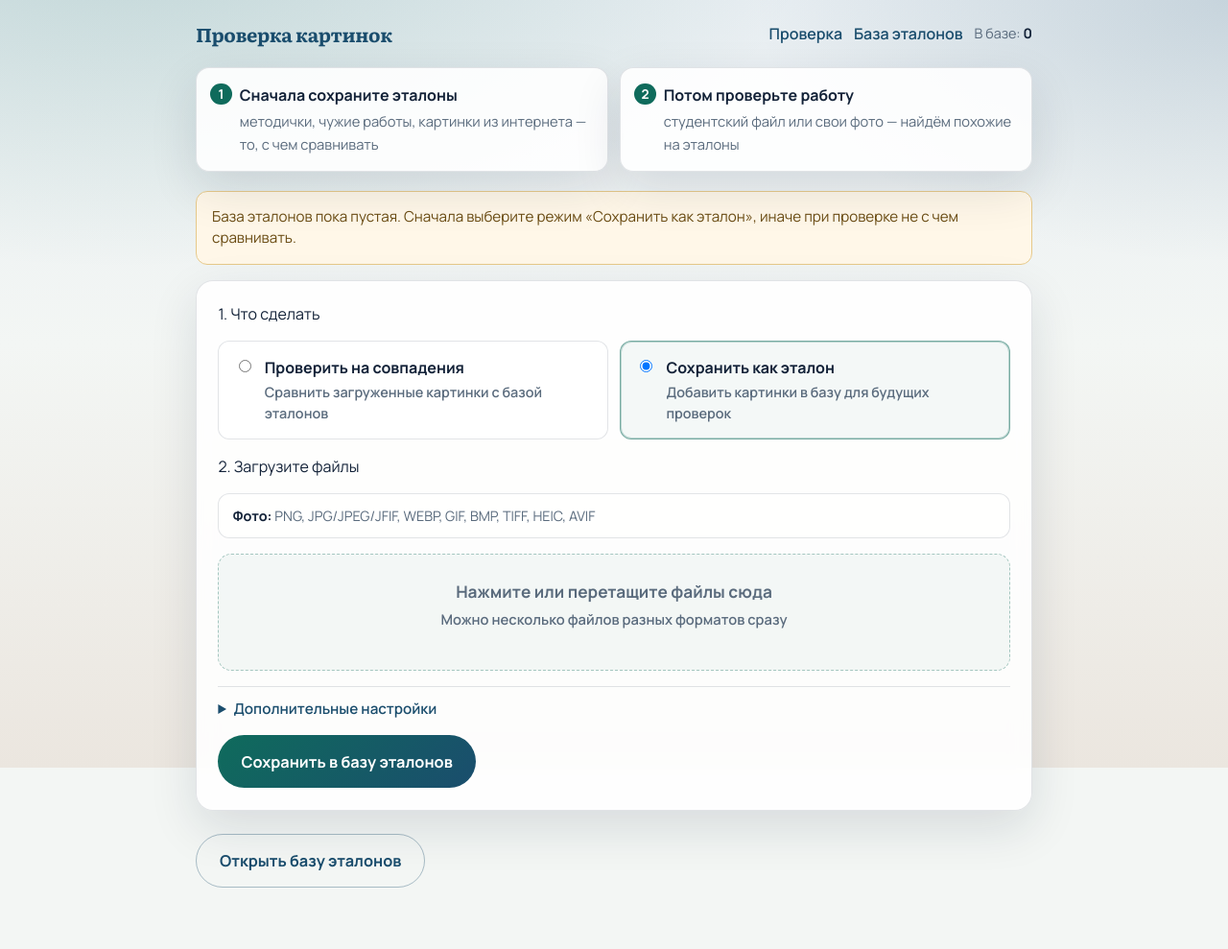
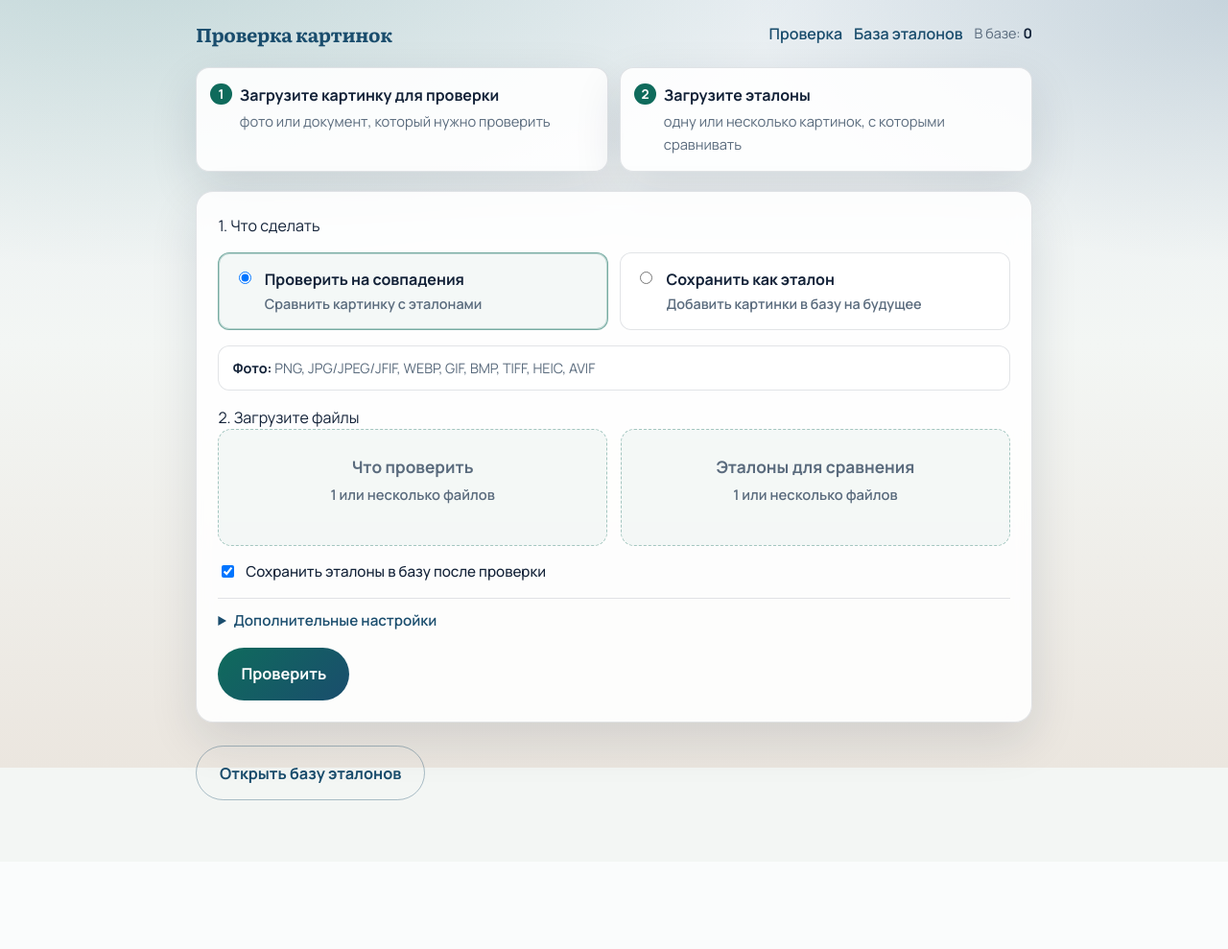
Before and after one commit to Nikita24423/modul-izobrazheniy-statya, a FastAPI app: page / in a window 1280 px wide. Shown: the whole page at 96% size. After the commit the page ends 834 px from the top, so only its background shows below. Run offline with FastAPI, Linux system fonts and the light colour scheme; data that the repository does not hold is empty; some libraries are stand-ins or nearby versions.

Commit message:
Split check form into query and reference upload zones.

```diff
--- a/web/app.py
+++ b/web/app.py
@@ -171,17 +171,46 @@ async def upload_page(request: Request):
     )
 
 
+def _save_uploads(uploads: list[UploadFile], dest_dir: Path) -> list[Path]:
+    saved: list[Path] = []
+    dest_dir.mkdir(parents=True, exist_ok=True)
+    for upload in uploads:
+        if not upload.filename:
+            continue
+        suffix = Path(upload.filename).suffix.lower()
+        if suffix not in ALLOWED_EXT:
+            raise HTTPException(
+                status_code=400,
+                detail=(
+                    f"Формат не поддерживается: {suffix}. "
+                    f"Можно: фото ({', '.join(sorted(RASTER_EXT))}), "
+                    f"документы ({', '.join(sorted(SUPPORTED_DOC_EXT))})"
+                ),
+            )
+        dest = dest_dir / _safe_name(upload.filename)
+        # избегаем перезаписи одинаковых имён
+        if dest.exists():
+            dest = dest_dir / f"{dest.stem}_{uuid.uuid4().hex[:6]}{dest.suffix}"
+        with dest.open("wb") as out:
+            shutil.copyfileobj(upload.file, out)
+        saved.append(dest)
+    return saved
+
+
 @app.post("/check")
 async def check_upload(
-    files: list[UploadFile] = File(...),
+    files: list[UploadFile] | None = File(None),
+    references: list[UploadFile] | None = File(None),
+    index_files: list[UploadFile] | None = File(None),
     mode: str = Form("check"),
     task_id: str = Form(""),
     document_id: str = Form(""),
     tau: int = Form(10),
     index_to_corpus: bool = Form(False),
 ):
-    if not files or all(not f.filename for f in files):
-        raise HTTPException(status_code=400, detail="Выберите хотя бы один файл")
+    files = files or []
+    references = references or []
+    index_files = index_files or []
 
     job_id = uuid.uuid4().hex[:12]
     task_id = (task_id or f"web-{job_id}").strip()
@@ -191,32 +220,13 @@ async def check_upload(
     job_dir = UPLOAD_DIR / job_id
     job_dir.mkdir(parents=True, exist_ok=True)
 
-    saved: list[Path] = []
     try:
-        for upload in files:
-            if not upload.filename:
-                continue
-            suffix = Path(upload.filename).suffix.lower()
-            if suffix not in ALLOWED_EXT:
-                raise HTTPException(
-                    status_code=400,
-                    detail=(
-                        f"Формат не поддерживается: {suffix}. "
-                        f"Можно: фото ({', '.join(sorted(RASTER_EXT))}), "
-                        f"документы ({', '.join(sorted(SUPPORTED_DOC_EXT))})"
-                    ),
-                )
-            dest = job_dir / _safe_name(upload.filename)
-            with dest.open("wb") as out:
-                shutil.copyfileobj(upload.file, out)
-            saved.append(dest)
-
-        if not saved:
-            raise HTTPException(status_code=400, detail="Пустая загрузка")
-
         svc = _svc(tau=tau)
 
         if mode == "index":
+            saved = _save_uploads(index_files or files, job_dir / "index")
+            if not saved:
+                raise HTTPException(status_code=400, detail="Выберите файлы для базы эталонов")
             total = 0
             for path in saved:
                 total += svc.add_to_corpus(
@@ -238,27 +248,57 @@ async def check_upload(
             )
             return RedirectResponse(url=f"/results/{job_id}", status_code=303)
 
+        # Режим проверки: отдельно картинки и эталоны
+        query_paths = _save_uploads(files, job_dir / "query")
+        ref_paths = _save_uploads(references, job_dir / "refs")
+        if not query_paths:
+            raise HTTPException(status_code=400, detail="Загрузите изображение для проверки")
+        if not ref_paths:
+            raise HTTPException(
+                status_code=400,
+                detail="Загрузите хотя бы один эталон для сравнения",
+            )
+
+        ref_task_id = f"ref-{job_id}"
+        for i, path in enumerate(ref_paths):
+            svc.add_to_corpus(
+                path,
+                task_id=ref_task_id,
+                document_id=f"etalon-{i + 1}-{path.stem}",
+            )
+
+        check_task_id = f"check-{job_id}"
         parts: list[ImageCheckResult] = []
-        for i, path in enumerate(saved):
-            doc_id = document_id if len(saved) == 1 else f"{document_id}-{i + 1}"
+        for i, path in enumerate(query_paths):
+            doc_id = document_id if len(query_paths) == 1 else f"{document_id}-{i + 1}"
             parts.append(
                 svc.check(
                     path,
-                    task_id=task_id,
+                    task_id=check_task_id,
                     document_id=doc_id,
-                    index_to_corpus=index_to_corpus,
+                    index_to_corpus=False,
                     tau=tau,
                 )
             )
 
-        result = parts[0] if len(parts) == 1 else _merge_results(parts, task_id=task_id, document_id=document_id)
+        # если пользователь не хочет оставлять эталоны в базе — удаляем временный набор
+        if not index_to_corpus:
+            for doc in {f"etalon-{i + 1}-{p.stem}" for i, p in enumerate(ref_paths)}:
+                get_store().delete_document(doc)
+
+        result = (
+            parts[0]
+            if len(parts) == 1
+            else _merge_results(parts, task_id=check_task_id, document_id=document_id)
+        )
         view = _result_to_view(result)
         view.update(
             {
                 "kind": "check",
                 "job_id": job_id,
                 "created_at": datetime.now(timezone.utc).isoformat(),
-                "files": [p.name for p in saved],
+                "files": [p.name for p in query_paths],
+                "reference_files": [p.name for p in ref_paths],
                 "corpus_size": svc.corpus_size(),
             }
         )
--- a/web/static/style.css
+++ b/web/static/style.css
@@ -254,6 +254,15 @@ body {
 }
 .formats-help strong { color: var(--ink); }
 
+.dual-upload {
+  display: grid;
+  grid-template-columns: repeat(2, minmax(0, 1fr));
+  gap: 0.9rem;
+}
+@media (max-width: 760px) {
+  .dual-upload { grid-template-columns: 1fr; }
+}
+
 .drop {
   position: relative;
   border: 1.5px dashed rgba(15, 107, 92, 0.35);
--- a/web/templates/index.html
+++ b/web/templates/index.html
@@ -3,57 +3,75 @@
 {% block content %}
 <ol class="howto">
   <li>
-    <strong>Сначала сохраните эталоны</strong>
-    <span>методички, чужие работы, картинки из интернета — то, с чем сравнивать</span>
+    <strong>Загрузите картинку для проверки</strong>
+    <span>фото или документ, который нужно проверить</span>
   </li>
   <li>
-    <strong>Потом проверьте работу</strong>
-    <span>студентский файл или свои фото — найдём похожие на эталоны</span>
+    <strong>Загрузите эталоны</strong>
+    <span>одну или несколько картинок, с которыми сравнивать</span>
   </li>
 </ol>
-
-{% if library_size == 0 %}
-<div class="notice">
-  База эталонов пока пустая. Сначала выберите режим
-  «Сохранить как эталон», иначе при проверке не с чем сравнивать.
-</div>
-{% endif %}
 
 <form class="panel" action="/check" method="post" enctype="multipart/form-data" id="check-form">
   <div class="step-label">1. Что сделать</div>
   <div class="modes">
     <label class="mode">
-      <input type="radio" name="mode" value="check" {% if library_size > 0 %}checked{% endif %}>
+      <input type="radio" name="mode" value="check" checked>
       <span>
         <strong>Проверить на совпадения</strong>
-        Сравнить загруженные картинки с базой эталонов
+        Сравнить картинку с эталонами
       </span>
     </label>
     <label class="mode">
-      <input type="radio" name="mode" value="index" {% if library_size == 0 %}checked{% endif %}>
+      <input type="radio" name="mode" value="index">
       <span>
         <strong>Сохранить как эталон</strong>
-        Добавить картинки в базу для будущих проверок
+        Добавить картинки в базу на будущее
       </span>
     </label>
   </div>
 
-  <div class="step-label">2. Загрузите файлы</div>
   <div class="formats-help">
     <div><strong>Фото:</strong> PNG, JPG/JPEG/JFIF, WEBP, GIF, BMP, TIFF, HEIC, AVIF</div>
   </div>
-  <div class="drop" id="dropzone">
-    <input type="file" name="files" id="files" multiple accept="{{ accept_attr }}" required>
-    <label for="files" class="drop-label">
+
+  <div id="check-uploads">
+    <div class="step-label">2. Загрузите файлы</div>
+    <div class="dual-upload">
+      <div class="drop" id="dropzone-query">
+        <input type="file" name="files" id="files-query" multiple accept="{{ accept_attr }}">
+        <label for="files-query" class="drop-label">
+          <strong>Что проверить</strong>
+          <span>1 или несколько файлов</span>
+        </label>
+        <ul class="file-list" id="file-list-query"></ul>
+      </div>
+      <div class="drop" id="dropzone-refs">
+        <input type="file" name="references" id="files-refs" multiple accept="{{ accept_attr }}">
+        <label for="files-refs" class="drop-label">
+          <strong>Эталоны для сравнения</strong>
+          <span>1 или несколько файлов</span>
+        </label>
+        <ul class="file-list" id="file-list-refs"></ul>
+      </div>
+    </div>
+  </div>
+
+  <div id="index-uploads" hidden>
+    <div class="step-label">2. Загрузите эталоны в базу</div>
+    <div class="drop" id="dropzone-index">
+      <input type="file" name="index_files" id="files-index" multiple accept="{{ accept_attr }}">
+      <label for="files-index" class="drop-label">
         <strong>Нажмите или перетащите файлы сюда</strong>
-      <span>Можно несколько файлов разных форматов сразу</span>
+        <span>Они попадут в базу эталонов</span>
       </label>
-    <ul class="file-list" id="file-list"></ul>
+      <ul class="file-list" id="file-list-index"></ul>
+    </div>
   </div>
 
   <label class="check save-after" id="save-after">
-    <input type="checkbox" name="index_to_corpus" value="true">
-    После проверки тоже сохранить эти картинки как эталоны
+    <input type="checkbox" name="index_to_corpus" value="true" checked>
+    Сохранить эталоны в базу после проверки
   </label>
 
   <details class="advanced">
@@ -86,27 +104,21 @@
 </p>
 
 <script>
-  const input = document.getElementById('files');
-  const list = document.getElementById('file-list');
-  const drop = document.getElementById('dropzone');
   const btn = document.getElementById('submit-btn');
   const saveAfter = document.getElementById('save-after');
+  const checkUploads = document.getElementById('check-uploads');
+  const indexUploads = document.getElementById('index-uploads');
+  const qInput = document.getElementById('files-query');
+  const rInput = document.getElementById('files-refs');
+  const iInput = document.getElementById('files-index');
 
   function mode() {
     return document.querySelector('input[name="mode"]:checked')?.value || 'check';
   }
 
-  function syncMode() {
-    const isCheck = mode() === 'check';
-    btn.textContent = isCheck ? 'Проверить' : 'Сохранить в базу эталонов';
-    saveAfter.style.display = isCheck ? 'flex' : 'none';
-  }
-
-  document.querySelectorAll('input[name="mode"]').forEach(el => {
-    el.addEventListener('change', syncMode);
-  });
-  syncMode();
-
+  function bindDrop(dropId, input, listId) {
+    const drop = document.getElementById(dropId);
+    const list = document.getElementById(listId);
     function render() {
       list.innerHTML = '';
       [...input.files].forEach(f => {
@@ -116,7 +128,6 @@
       });
     }
     input.addEventListener('change', render);
-
     ['dragenter', 'dragover'].forEach(ev => {
       drop.addEventListener(ev, e => { e.preventDefault(); drop.classList.add('over'); });
     });
@@ -127,5 +138,30 @@
       input.files = e.dataTransfer.files;
       render();
     });
+  }
+
+  bindDrop('dropzone-query', qInput, 'file-list-query');
+  bindDrop('dropzone-refs', rInput, 'file-list-refs');
+  bindDrop('dropzone-index', iInput, 'file-list-index');
+
+  function syncMode() {
+    const isCheck = mode() === 'check';
+    btn.textContent = isCheck ? 'Проверить' : 'Сохранить в базу эталонов';
+    saveAfter.style.display = isCheck ? 'flex' : 'none';
+    checkUploads.hidden = !isCheck;
+    indexUploads.hidden = isCheck;
+    qInput.required = isCheck;
+    rInput.required = isCheck;
+    iInput.required = !isCheck;
+    // чтобы в другой режим не уходили лишние файлы
+    qInput.disabled = !isCheck;
+    rInput.disabled = !isCheck;
+    iInput.disabled = isCheck;
+  }
+
+  document.querySelectorAll('input[name="mode"]').forEach(el => {
+    el.addEventListener('change', syncMode);
+  });
+  syncMode();
 </script>
 {% endblock %}
```
Also changed, not shown: web/templates/results.html (+13 -7 lines). Lines whose indentation alone changed are shown as unchanged.
